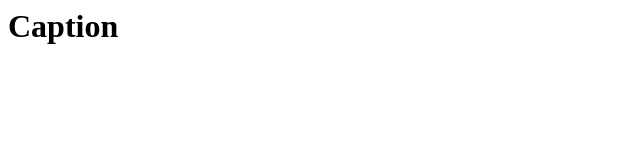
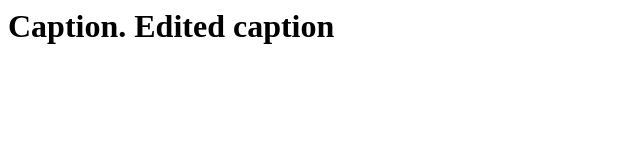
Before and after one commit to kudoman123/sampleDemo, a plain HTML site: page index.html in a window 1280 px wide. Shown: the whole page, without its empty margins (0-640 px from the left). Drawn offline with Linux system fonts and the light colour scheme.

```diff
--- a/index.html
+++ b/index.html
@@ -1,5 +1,5 @@
 <html>
 <body>
 </body>
-<h1>Caption<h1>
+<h1>Caption. Edited caption<h1>
 <hyml>
```
